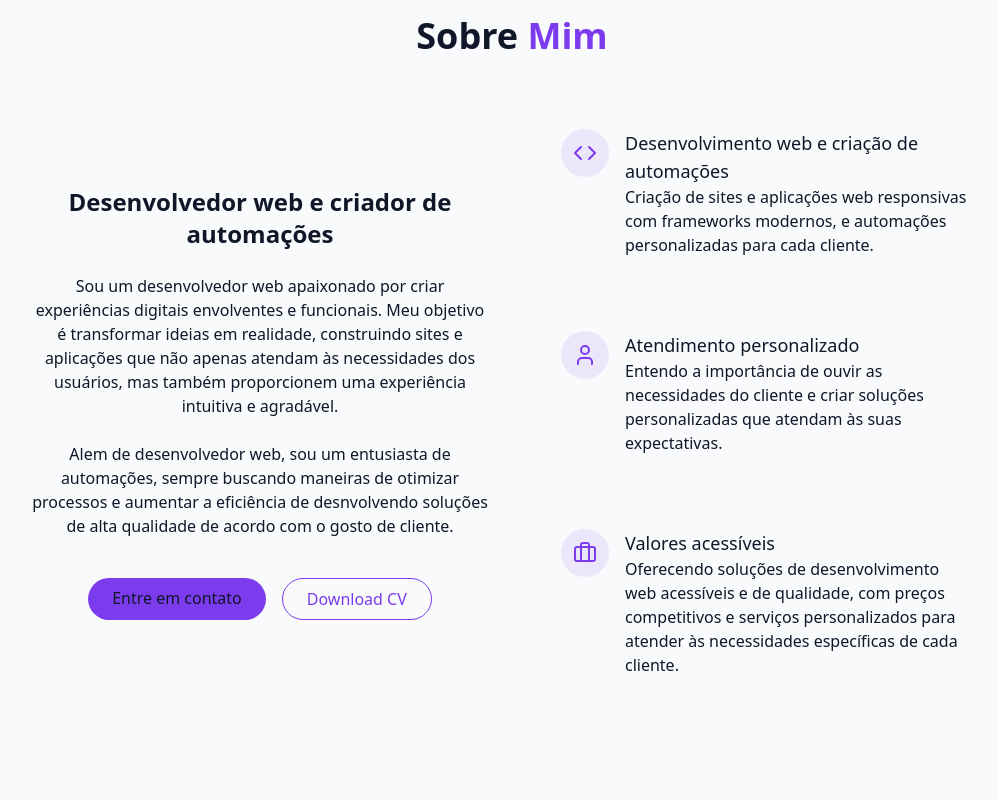
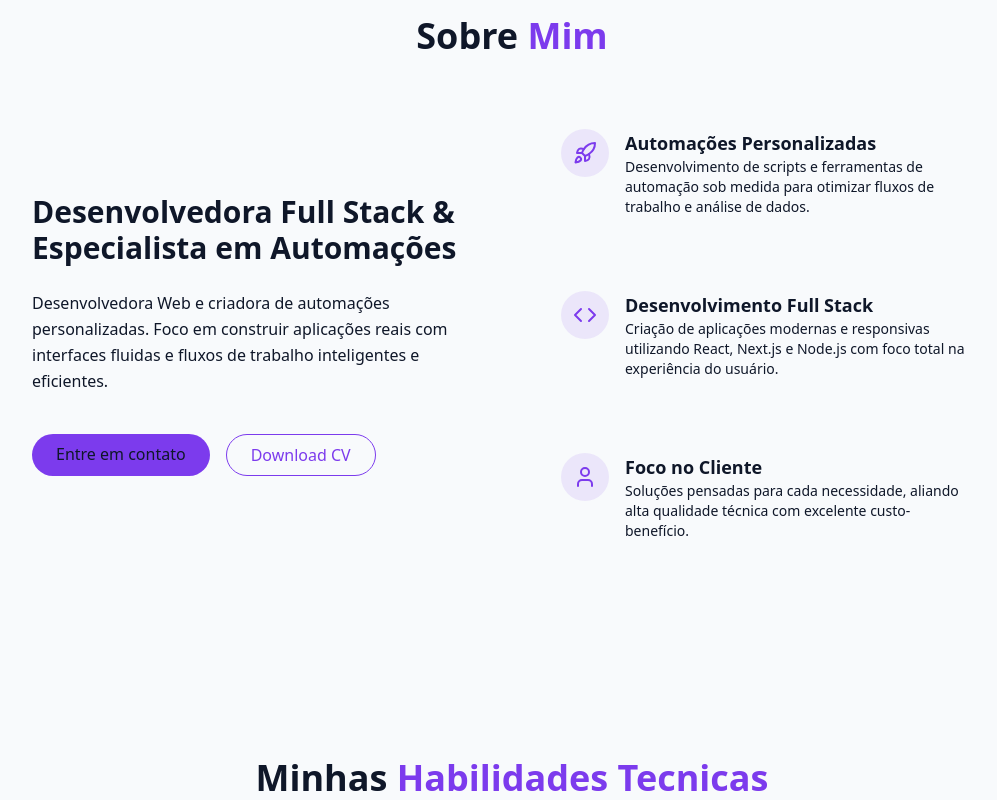
Before and after one commit to RayssaVicente/portifolio, a React (Vite) app: page / in a window 1280 px wide. Shown: the part 880-1680 px from the top of the page, without its empty margins (128-1125 px from the left). Built offline with nearby package versions, Linux system fonts and the light colour scheme.

Commit message:
Ajustando o sobre mim

```diff
--- a/src/components/AboutMe.jsx
+++ b/src/components/AboutMe.jsx
@@ -1,101 +1,89 @@
-import { Briefcase, Code, User } from "lucide-react"
-
+import { Briefcase, Code, User, Rocket } from "lucide-react"
 
 export const AboutMe = () => {
-    return <section id="about" className="py-24 px-4 relative">
-        {" "}
+    return (
+        <section id="About" className="py-24 px-4 relative">
             <div className="container mx-auto max-w-5xl">
                 <h2 className="text-3xl md:text-4xl font-bold mb-12 text-center">
                     Sobre <span className="text-primary">Mim</span>
                 </h2>
 
                 <div className="grid grid-cols-1 md:grid-cols-2 gap-12 items-center">
-                <div className="space-y-6">
-                    <h3 className="text-2xl font-semibold">Desenvolvedor web e criador de automações</h3>
+                    <div className="space-y-6 text-center md:text-left">
+                        <h3 className="text-2xl md:text-3xl font-semibold">
+                            Desenvolvedora Full Stack & Especialista em Automações
+                        </h3>
 
-                    <p>
-                        Sou um desenvolvedor web apaixonado por criar experiências digitais envolventes e funcionais.
-                        Meu objetivo é transformar ideias em realidade, construindo sites e aplicações que não apenas atendam às necessidades dos usuários,
-                        mas também proporcionem uma experiência intuitiva e agradável.
+                        <p className="text-muted-foreground leading-relaxed">
+                            Desenvolvedora Web e criadora de automações personalizadas. Foco em construir aplicações reais com interfaces fluidas e fluxos de trabalho inteligentes e eficientes.
                         </p>
 
-                    <p>
-                        Alem de desenvolvedor web, sou um entusiasta de automações, sempre buscando maneiras de otimizar processos e aumentar a eficiência de desnvolvendo soluções de alta qualidade de acordo com o gosto de cliente.
-                    </p>
-
-                    <div className="flex flex-col sm:flex-row gap-4 pt-4 justify-center">
-                        <a href="#contact" className="cosmic-button">
-                            {" "}
+                        <div className="flex flex-col sm:flex-row gap-4 pt-4 justify-center md:justify-start">
+                            <a href="#contact" className="cosmic-button text-center">
                                 Entre em contato
                             </a>
-
 
                             <a
                                 href="/Rayssa Vicente.docx (9).pdf"
                                 download
-                            className="px-6 py-2 rounded-full border border-primary text-primary hover:bg-primary/10 transition-colors duration-300"
+                                className="px-6 py-2 rounded-full border border-primary text-primary hover:bg-primary/10 transition-colors duration-300 text-center"
                             >
                                 Download CV
                             </a>
-
                         </div>
                     </div>
 
                     <div className="grid grid-cols-1 gap-6">
+                        {/* Card 1: Automação */}
                         <div className="gradient-border p-6 card-hover">
                             <div className="flex items-start gap-4">
-                            <div className="p-3 rounded-full bg-primary/10">
-                                <Code className="h-6 w-6 text-primary"></Code>
+                                <div className="p-3 rounded-full bg-primary/10 shrink-0">
+                                    <Rocket className="h-6 w-6 text-primary" />
                                 </div>
-
                                 <div className="text-left">
-                                <h4 className="text-semibold text-lg">Desenvolvimento web e criação de automações
-                                </h4>
-                                <p className="text-muted-foreground">
-                                    Criação de sites e aplicações web responsivas com
-                                    frameworks modernos, e automações personalizadas para cada cliente.
+                                    <h4 className="font-semibold text-lg">Automações Personalizadas</h4>
+                                    <p className="text-sm text-muted-foreground">
+                                        Desenvolvimento de scripts e ferramentas de automação sob medida
+                                        para otimizar fluxos de trabalho e análise de dados.
                                     </p>
                                 </div>
                             </div>
                         </div>
 
+                        {/* Card 2: Web Dev */}
                         <div className="gradient-border p-6 card-hover">
                             <div className="flex items-start gap-4">
-                            <div className="p-3 rounded-full bg-primary/10">
-                                <User className="h-6 w-6 text-primary"></User>
+                                <div className="p-3 rounded-full bg-primary/10 shrink-0">
+                                    <Code className="h-6 w-6 text-primary" />
                                 </div>
-
                                 <div className="text-left">
-                                <h4 className="text-semibold text-lg">Atendimento personalizado</h4>
-                                <p className="text-muted-foreground">
-                                    Entendo a importância de ouvir as necessidades do cliente e criar soluções personalizadas que atendam às suas expectativas.
+                                    <h4 className="font-semibold text-lg">Desenvolvimento Full Stack</h4>
+                                    <p className="text-sm text-muted-foreground">
+                                        Criação de aplicações modernas e responsivas utilizando React,
+                                        Next.js e Node.js com foco total na experiência do usuário.
                                     </p>
                                 </div>
                             </div>
-
-
                         </div>
 
+                        {/* Card 3: Consultoria */}
                         <div className="gradient-border p-6 card-hover">
                             <div className="flex items-start gap-4">
-                            <div className="p-3 rounded-full bg-primary/10">
-                                <Briefcase className="h-6 w-6 text-primary"></Briefcase>
+                                <div className="p-3 rounded-full bg-primary/10 shrink-0">
+                                    <User className="h-6 w-6 text-primary" />
                                 </div>
-
                                 <div className="text-left">
-                                <h4 className="text-semibold text-lg">Valores acessíveis</h4>
-                                <p className="text-muted-foreground">
-                                    Oferecendo soluções de desenvolvimento web acessíveis e de qualidade, com preços competitivos e serviços personalizados para atender às necessidades específicas de cada cliente.
+                                    <h4 className="font-semibold text-lg">Foco no Cliente</h4>
+                                    <p className="text-sm text-muted-foreground">
+                                        Soluções pensadas para cada necessidade, aliando alta qualidade
+                                        técnica com excelente custo-benefício.
                                     </p>
                                 </div>
                             </div>
-
-
                         </div>
-
-
                     </div>
                 </div>
             </div>
         </section>
+    )
 }
```
Lines whose indentation alone changed are shown as unchanged.
